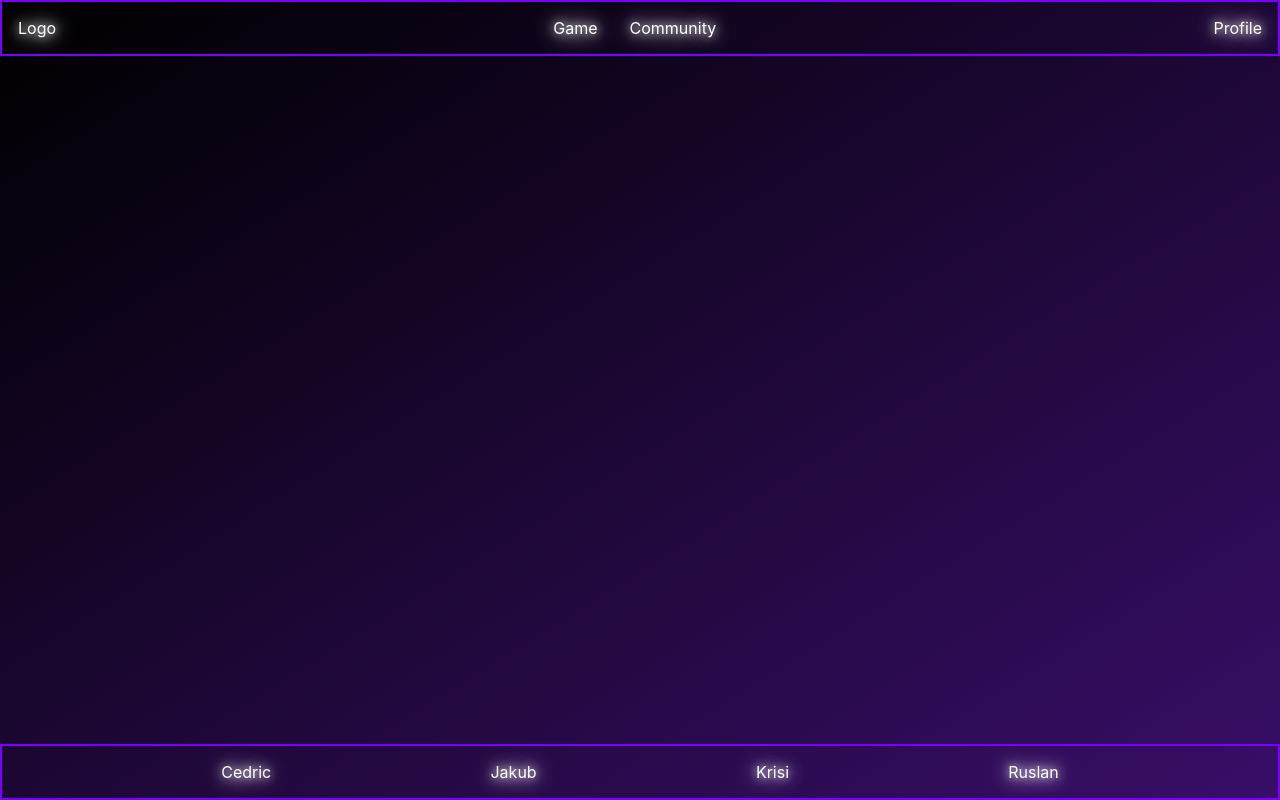
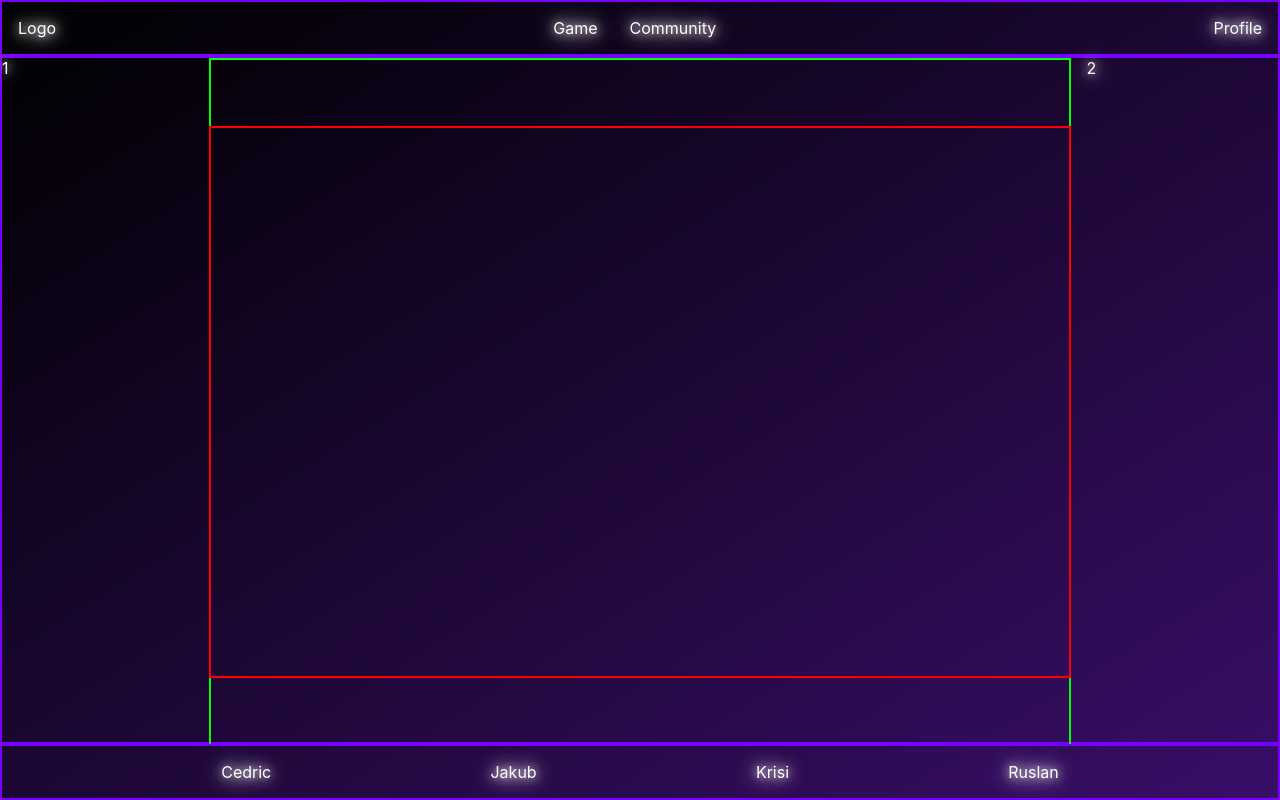
Before and after one commit to cerdelen/42_transcendence, a React (Create React App) app in the folder client/: page / in a window 1280 px wide. Built offline with nearby package versions, Linux system fonts and the light colour scheme.

Commit message:
basic layout for the game/home page

```diff
--- a/client/src/App.css
+++ b/client/src/App.css
@@ -6,11 +6,14 @@ body {
   /* color: rgb(111, 35, 174); */
   color:white;
   margin: 0 auto;
+  min-inline-size: 995px;
+  min-block-size: 400px;
   text-shadow: 0 0 10px #FFF, 0 0 20px #FFF, 0 0 30px #FFF;
   /* text-shadow: 0 0 10px rgb(119, 0, 255), 0 0 20px rgb(119, 0, 255), 0 0 30px rgb(119, 0, 255); */
 }
 header,
-footer {
+footer,
+main {
   border: 2px solid rgb(119, 0, 255);
 }
 /* HEADER */
@@ -24,8 +27,7 @@ header {
 
 header nav ul {
   display: flex;
-  /* gap: 1rem; */
-  justify-content:space-between;
+  justify-content:space-around;
   list-style-type: none;
   padding: 0;
 }
@@ -34,13 +36,44 @@ header li {
   margin: 0 1rem;
 }
 
+/* MAIN */
+.game-page {
+  display: grid;
+  grid-template-rows: .5fr 8fr .5fr;
+  border: 4px solide lime;
+  height: 100vh;
+}
+
+main {
+  display: grid;
+  gap: 1rem;
+  grid-template-columns: 1fr 4.5fr 1fr;
+}
+
+.players-online {
+  grid-column: 1;
+}
+
+.game-area {
+  grid-column: 2;
+  display: flex;
+  align-items: center;
+  justify-content: center;
+  height: 100%;
+  border: 2px solid lime;
+}
+
+canvas {
+  inline-size: 100%;
+  height: 80%;
+  border: 2px solid red;
+
+}
+.live-games {
+  grid-column: 3;
+}
 /* FOOTER */
-footer {
-  position: fixed;
-  bottom: 0;
-  left: 0;
-  right: 0;
-}
+
 footer ul {
   display: flex;
   justify-content: space-evenly;
--- a/client/src/components/Footer.tsx
+++ b/client/src/components/Footer.tsx
@@ -1,16 +1,16 @@
 import React from 'react'
 
-type Props = {}
+// type Props = {}
 // I want to add our photos and githubs and linked ins
 function Creators() {
 	const creators: Array<string> = ["Cedric", "Jakub", "Krisi", "Ruslan"];
-	const listItems = creators.map(person => <li>{person}</li>)
+	const listItems = creators.map((person, id) => <li key={id}>{person}</li>)
 	return (
 		<ul>{listItems}</ul>
 	)
 }
 
-function Footer({}: Props) {
+function Footer() {
 
   return (
 	<footer>
--- a/client/src/components/LoginPage.tsx
+++ b/client/src/components/LoginPage.tsx
@@ -1,16 +1,8 @@
-import React from 'react'
 
+// type Props = {
+// }
 
-const LoginButton = () => {
-    return (
-      <button type='submit'> Login with 42</button>
-    )
-}
-
-type Props = {
-}
-
-const LoginPage = (props: Props) => {
+const LoginPage = () => {
 
 
 
@@ -19,8 +11,6 @@ const LoginPage = (props: Props) => {
 
       <h1> CatPong </h1>
       <a href="#login">Login</a>
-      {/* <button type='submit'> Login with 42</button> */}
-
     </div>
 
   )
--- /dev/null
+++ b/client/src/components/Main.tsx
@@ -0,0 +1,24 @@
+import React from 'react'
+
+// type Props = {}
+
+const Main = () => {
+  return (
+	<main>
+		<div className='players-online'>
+			1
+		</div>
+		<div className='game-area'>
+			<canvas>
+
+			</canvas>
+
+		</div>
+		<div className='live-games'>
+			2
+		</div>
+	</main>
+  )
+}
+
+export default Main
--- a/client/src/components/TestPage.tsx
+++ b/client/src/components/TestPage.tsx
@@ -1,14 +1,16 @@
 import React from 'react'
 import Footer from './Footer'
 import Header from './Header'
+import Main from './Main'
 
 
 type Props = {}
 
 const TestPage = (props: Props) => {
   return (
-	<div>
+	<div className='game-page'>
 		<Header />
+		<Main />
 		<Footer />
 	</div>
   )
```
